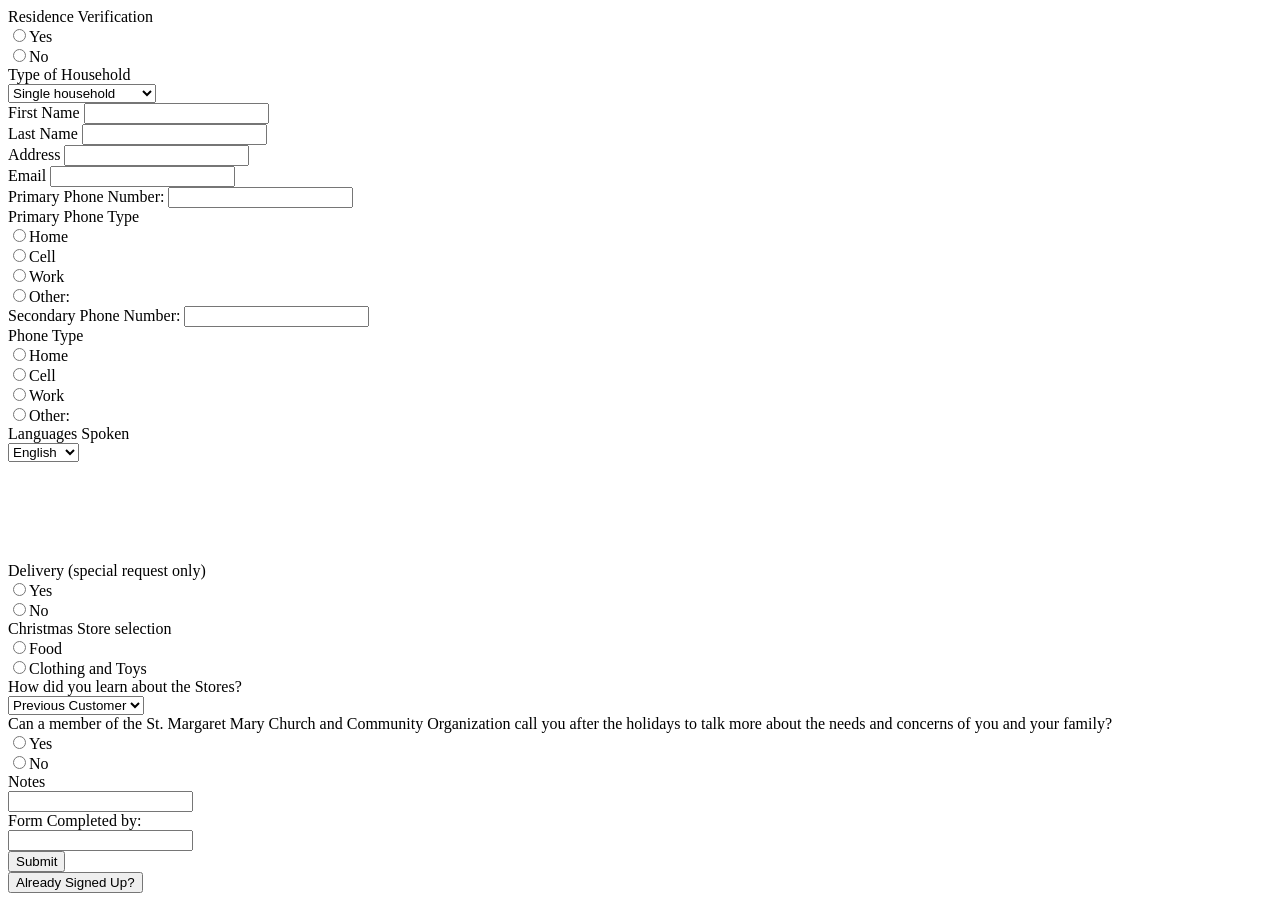
After one commit to clint82/Christmas-Drive-Site, a PHP site: page /christmasDriveForm.php in a window 1280 px wide. The commit adds this page. Run offline with PHP 8.4, Linux system fonts and the light colour scheme; data comes from the database, SQL or seed files in the repository; data that the repository does not hold is empty.

```diff
--- /dev/null
+++ b/addToyOrClothingOrder.php
@@ -0,0 +1,2 @@
+<head>
+</head>
--- /dev/null
+++ b/christmasDriveForm.php
@@ -0,0 +1,144 @@
+<!DOCTYPE html>
+<html>
+    <head>
+        <script src="myscript.js"></script>
+        <title>Christmas Drive Form</title>
+    </head>
+    <body>
+        <form name="christmas" action="signup.php" method="POST">
+            <div id="residenceVerification" name="residenceVerification">
+                Residence Verification<br>
+                <input type="radio" name="residency" value="Yes">Yes<br>
+                <input type="radio" name="residency" value="No">No<br>
+            </div>
+
+            <div id="householdStatusDiv" name="householdStatusDiv">
+                Type of Household<br>
+                <select name="householdStatus">
+                  <option value=1>Single household</option>
+                  <!-- selected="selected" if value == correct value-->
+                  <option value=2>Combined household</option>
+                </select><br>
+            </div>
+
+            <div id="firstNameDiv" name="firstNameDiv">
+                First Name <input type="text" id="firstName" name="firstName" onkeyup="highlightNameBoxIfNotValidated('firstName')"><br>
+            </div>
+
+            <div id="lastNameDiv" name="lastNameDiv">
+                Last Name <input type="text" id="lastName" name="lastName" onkeyup="highlightNameBoxIfNotValidated('lastName')"><br>
+            </div>
+
+            <div id="addressDiv" name="addressDiv">
+                Address <input type="text" id="address" name="address"><br>
+            </div>
+
+            <div id="emailDiv" name="emailDiv">
+                Email <input type="text" id="email" name="email" onkeyup="highlightNameBoxIfNotValidated('email')"><br>
+            </div>
+
+            <!--phone number stuff-->
+            <div id="primaryPhoneNumDiv" name="primaryPhoneNumDiv">
+            Primary Phone Number:
+                <input type="text" id="primaryPhoneNum" name="primaryPhoneNum"><br>
+            </div>
+            <div id="primaryPhoneDiv">
+                Primary Phone Type<br>
+                <input type="radio" name="primaryPhone" value=1>Home<br>
+                <input type="radio" name="primaryPhone" value=2>Cell<br>
+                <input type="radio" name="primaryPhone" value=3>Work<br>
+                <input type="radio" name="primaryPhone" value=4>Other:<br>
+            </div>
+            <!--other description box stuff-->
+
+            <div id="secondaryPhoneNumDiv" name="secondaryPhoneNumDiv">
+            Secondary Phone Number:
+                <input type="text" name="secondaryPhoneNum">
+            </div>
+            <!--phone number stuff-->
+            <div id="secondaryPhoneDiv" name="secondaryPhoneDiv">
+                Phone Type<br>
+                <input type="radio" name="secondaryPhone" value=1>Home<br>
+                <input type="radio" name="secondaryPhone" value=2>Cell<br>
+                <input type="radio" name="secondaryPhone" value=3>Work<br>
+                <input type="radio" name="secondaryPhone" value=4>Other:<br>
+            </div>
+            <!--other description box stuff-->
+
+            <!--Number of family members-->
+            <div id="languagesSpokenDiv" name="languagesSpokenDiv">
+                Languages Spoken<br>
+                <select id="languagesSpoken" name="languagesSpoken" onChange="addTextBoxIfUnselected(this)">
+
+                <?php
+                    require 'globalClasses.php';
+
+                    $dba = new databaseAcessor();
+                    $languages = $dba->getLanguages();
+                    foreach($languages as $language)
+                    {
+                        echo "<option value=";
+                        echo $language->id;
+                        echo ">";
+                        echo $language->languageName;
+                        echo "</option>";
+                    }
+
+                ?>
+                <!--need to add way to add another language-->
+                  <option value="other">Other</option>
+                </select><br>
+
+                <div id="otherLanguageDiv" name="otherLanguageDiv" style="height:100px;width:300px;border:1px;visibility:hidden;">
+                    <input type='text' id='otherLanguage' name='otherLanguage'><br>
+                </div>
+
+            </div>
+
+            <div id="deleiveryDiv" name="deleiveryDiv">
+                Delivery (special request only)<br>
+                <input type="radio" name="deleivery" value="Yes">Yes<br>
+                <input type="radio" name="deleivery" value="No">No<br>
+            </div>
+
+            <div id="foodOrClothingDiv" name="foodOrClothingDiv">
+                Christmas Store selection<br>
+                <input type="radio" name="foodOrClothing" value="food">Food<br>
+                <input type="radio" name="foodOrClothing" value="clothingAndToys">Clothing and Toys<br>
+            </div>
+
+            <div id="howDidYouKnowDiv" name="howDidYouKnowDiv">
+                How did you learn about the Stores?<br>
+                <select id="howDidYouKnow" name="howDidYouKnow">
+                  <option>Previous Customer</option>
+                  <option>Flyer</option>
+                  <option>School</option>
+                  <option>Word of Mouth</option>
+                  <option>Other</option>
+                </select><br>
+            </div>
+
+            <div id="canWeReachYouDiv" name="canWeReachYouDiv">
+                Can a member of the St. Margaret Mary Church and Community Organization call you after the holidays to talk more about the needs and concerns of you and your family?<br>
+                <input type="radio" name="canWeReachYou" value="Yes">Yes<br>
+                <input type="radio" name="canWeReachYou" value="No">No<br>
+            </div>
+
+            <div id="notesDiv" name="notesDiv">
+                Notes<br>
+                <input type="text" id="notes" name="notes"><br>
+            </div>
+
+            <div id="completedByDiv" name="completedByDiv">
+                Form Completed by:<br>
+                <input type="text" id="completedBy" name="completedBy"><br>
+            </div>
+
+            <input type="submit">
+        </form>
+
+        <form action="search.html">
+            <input type="submit" value="Already Signed Up?">
+        </form>
+    </body>
+</html>
--- /dev/null
+++ b/editInfo.php
@@ -0,0 +1,2 @@
+<html>
+</html>
--- a/globalClasses.php
+++ b/globalClasses.php
@@ -15,7 +15,7 @@
         private $nameQueryString = "SELECT * FROM PersonOrdering p WHERE p.lastName LIKE ?";
         private $addFullPersonString = "INSERT INTO PersonOrdering (firstName, lastName, email, primaryPhoneId, primaryPhoneNum, secondaryPhoneId, secondaryPhoneNum, languageId) VALUES (?, ?, ?, ?, ?, ?, ?, ?);";
         private $addLanguageString = "INSERT INTO Language (languageName) VALUES (?);";
-        private $languageQueryString = "SELECT * FROM Language";
+        private $languageQueryString = "SELECT * FROM Language  ORDER BY languageName";
         private $hostname;
         private $mySqlConnection;
         private $preparedStatement;
--- a/myscript.js
+++ b/myscript.js
@@ -47,3 +47,26 @@ function addTextBoxIfUnselected(item)
         document.getElementById("otherLanguageDiv").style.visibility ="visible";
     }
 }
+
+function setAction(element, action)
+{
+    element.action = action;
+}
+
+function chooseOption()
+{
+    var selection = document.getElementById("selectNameAction").value;
+    var formElement = document.getElementById("selectPerson");
+    if(selection == "makeClothingOrToyOrder")
+    {
+        setAction(formElement, "addToyOrClothingOrder.php");
+    }
+    if(selection == "makeFoodOrder")
+    {
+        setAction(formElement, "addFoodOrder.php");
+    }
+    else if(selection == "editInfo")
+    {
+        setAction(formElement, "editInfo.php");
+    }
+}
```
Also changed, not shown: search.php (+13 -1 lines), addFoodOrder.php (added).
